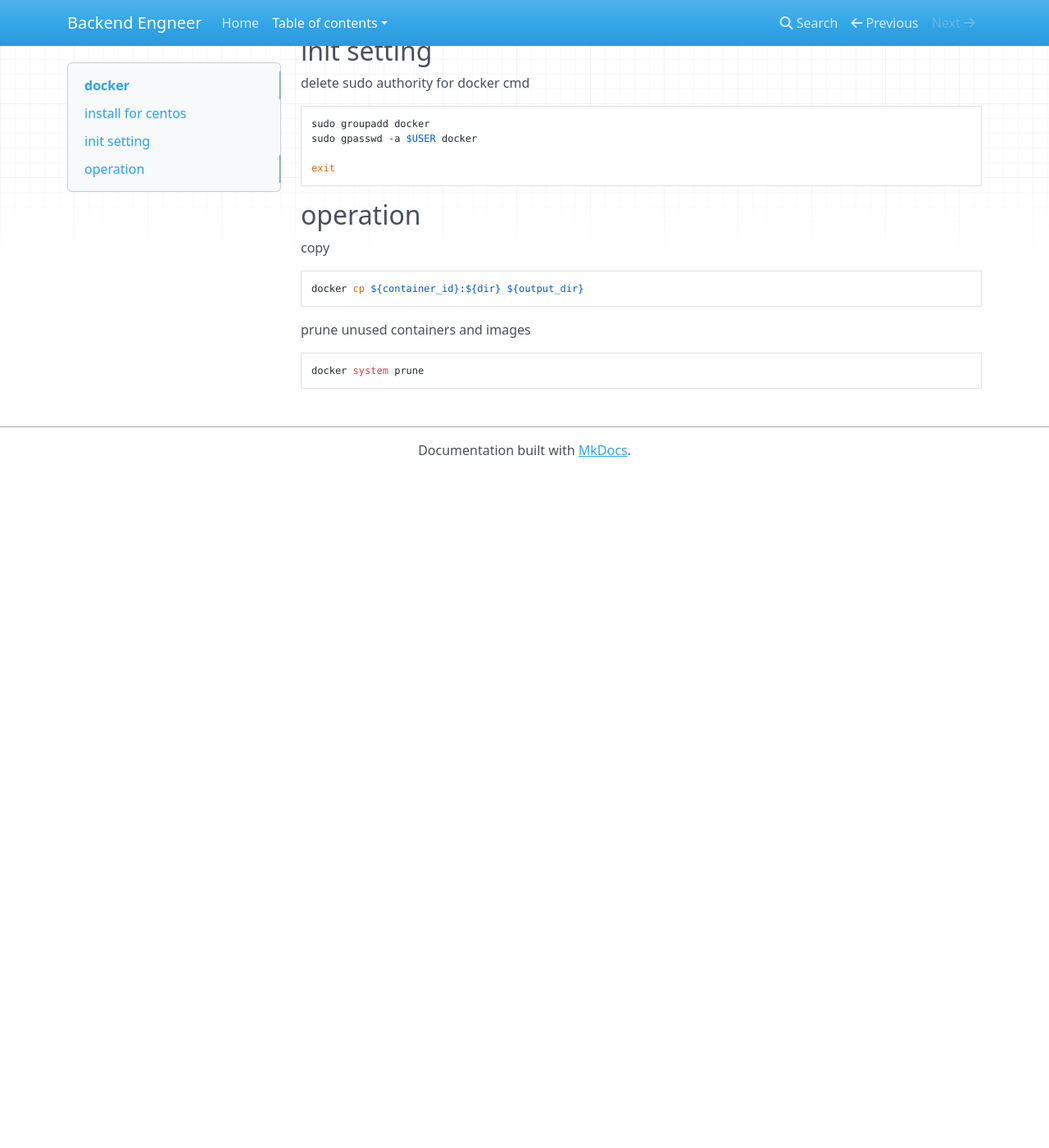
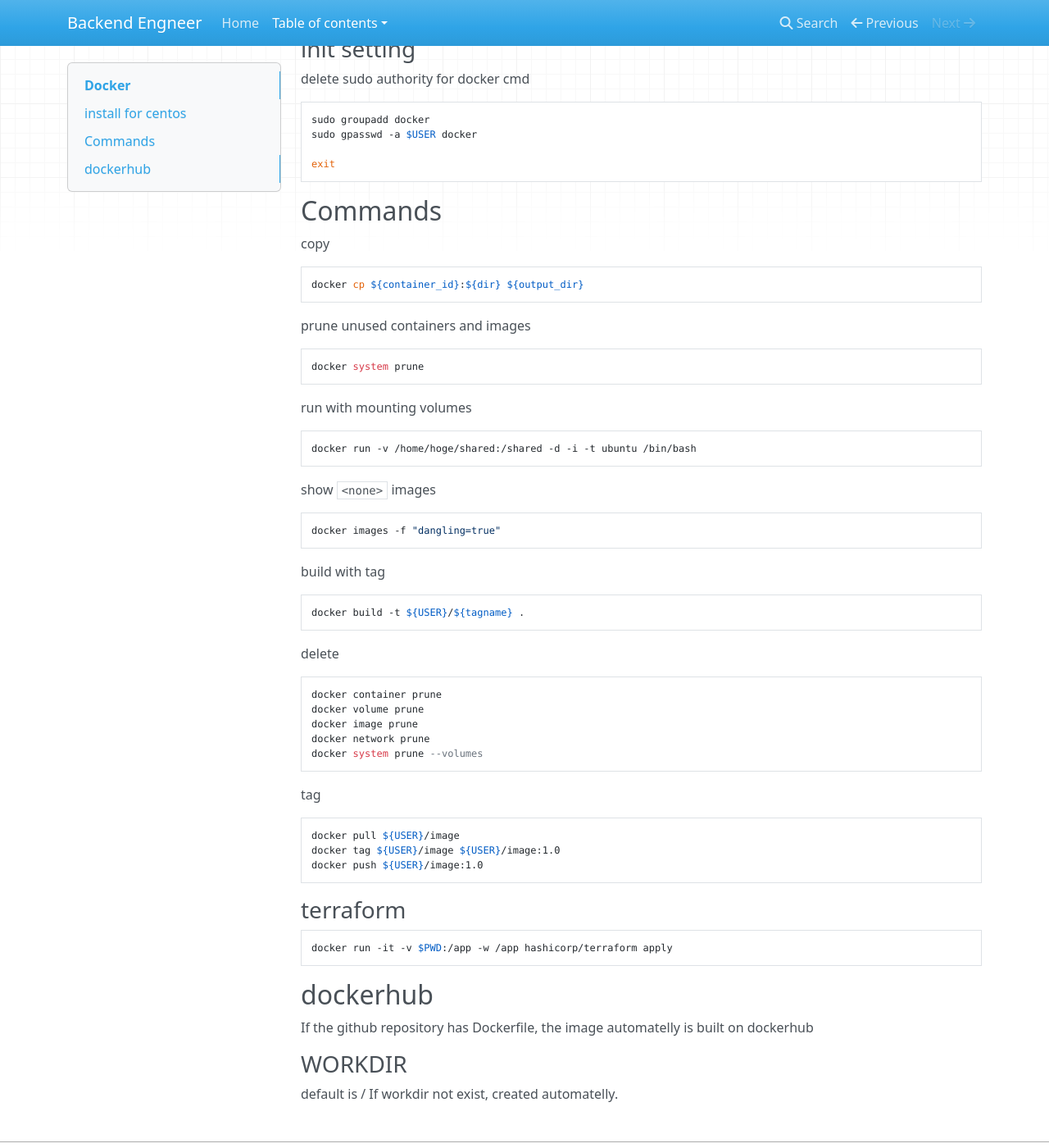
Before and after one commit to ymmmtym/backend-engneer, an MkDocs documentation site: the page built from docs/docker.md, in a window 1280 px wide and 1400 px high, scrolled down 270 px. Shown: the whole window at 82% size. Built offline with MkDocs 1.6.1, drawn with Linux system fonts in a browser that asks for light colours; nearby versions of some CDN libraries; before the commit the page ends 900 px from its top, so only the background shows below that.

Commit message:
update docker.md

````diff
--- a/docs/docker.md
+++ b/docs/docker.md
@@ -1,4 +1,4 @@
-# docker
+# Docker
 ## install for centos
 ```
 sudo yum -y update
@@ -8,7 +8,7 @@ sudo gpasswd -a ${USER} docker
 sudo systemctl restart docker
 ```
 
-## init setting
+### init setting
 delete sudo authority for docker cmd
 ```
 sudo groupadd docker
@@ -17,7 +17,7 @@ sudo gpasswd -a $USER docker
 exit
 ```
 
-## operation
+## Commands
 copy
 ```
 docker cp ${container_id}:${dir} ${output_dir}
@@ -27,3 +27,51 @@ prune unused containers and images
 ```
 docker system prune
 ```
+
+run with mounting volumes
+
+```
+docker run -v /home/hoge/shared:/shared -d -i -t ubuntu /bin/bash
+```
+
+show `<none>` images
+
+```
+docker images -f "dangling=true"
+```
+
+build with tag
+```
+docker build -t ${USER}/${tagname} .
+```
+
+delete
+
+```
+docker container prune
+docker volume prune
+docker image prune
+docker network prune
+docker system prune --volumes
+```
+
+tag
+
+```
+docker pull ${USER}/image
+docker tag ${USER}/image ${USER}/image:1.0
+docker push ${USER}/image:1.0
+```
+
+### terraform
+
+```
+docker run -it -v $PWD:/app -w /app hashicorp/terraform apply
+```
+
+## dockerhub
+If the github repository has Dockerfile, the image automatelly is built on dockerhub
+
+### WORKDIR
+default is /
+If workdir not exist, created automatelly.
````
